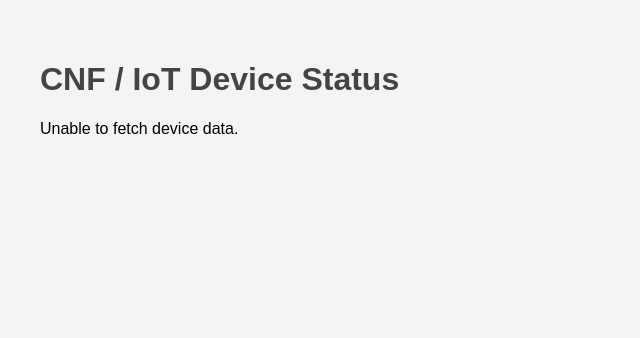
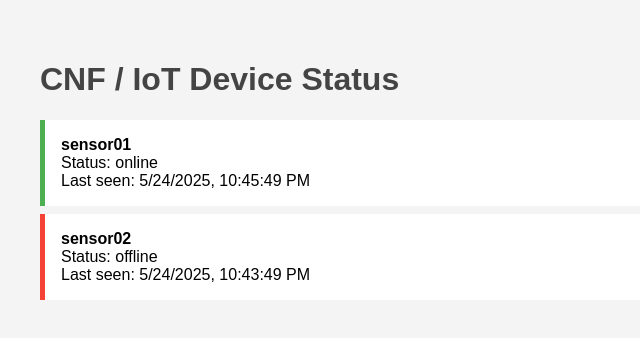
Before and after one commit to arifzulfugarov/iot-cloud-orchestrator, a plain HTML site: page docs/index.html in a window 1280 px wide. Shown: the whole page, without its empty margins (0-640 px from the left). Drawn offline with Linux system fonts and the light colour scheme; no server answers.

Commit message:
Switch dashboard to mock device data for GitHub Pages

```diff
--- a/docs/index.html
+++ b/docs/index.html
@@ -16,25 +16,39 @@
 
  <script>
   async function fetchDevices() {
-      try {
-        const res = await fetch("https://localhost:8443/device/status");
-        const devices = await res.json();
+    const devices = [
+      {
+        id: "sensor01",
+        status: "online",
+        last_seen: new Date().toISOString(),
+        recovered: false
+      },
+      {
+        id: "sensor02",
+        status: "offline",
+        last_seen: new Date(Date.now() - 120000).toISOString(),
+        recovered: true
+      }
+    ];
+
     const list = document.getElementById("device-list");
     list.innerHTML = "";
 
     devices.forEach(d => {
       const box = document.createElement("div");
       box.className = "device" + (d.recovered ? " offline" : "");
-          box.innerHTML = `<strong>${d.id}</strong><br>Status: ${d.status}<br>Last seen: ${new Date(d.last_seen).toLocaleString()}`;
+      box.innerHTML = `
+        <strong>${d.id}</strong><br>
+        Status: ${d.status}<br>
+        Last seen: ${new Date(d.last_seen).toLocaleString()}
+      `;
       list.appendChild(box);
     });
-      } catch (err) {
-        document.getElementById("device-list").innerText = "Unable to fetch device data.";
-      }
   }
 
   fetchDevices();
   setInterval(fetchDevices, 5000);
 </script>
+
 </body>
 </html>
```
Lines whose indentation alone changed are shown as unchanged.
